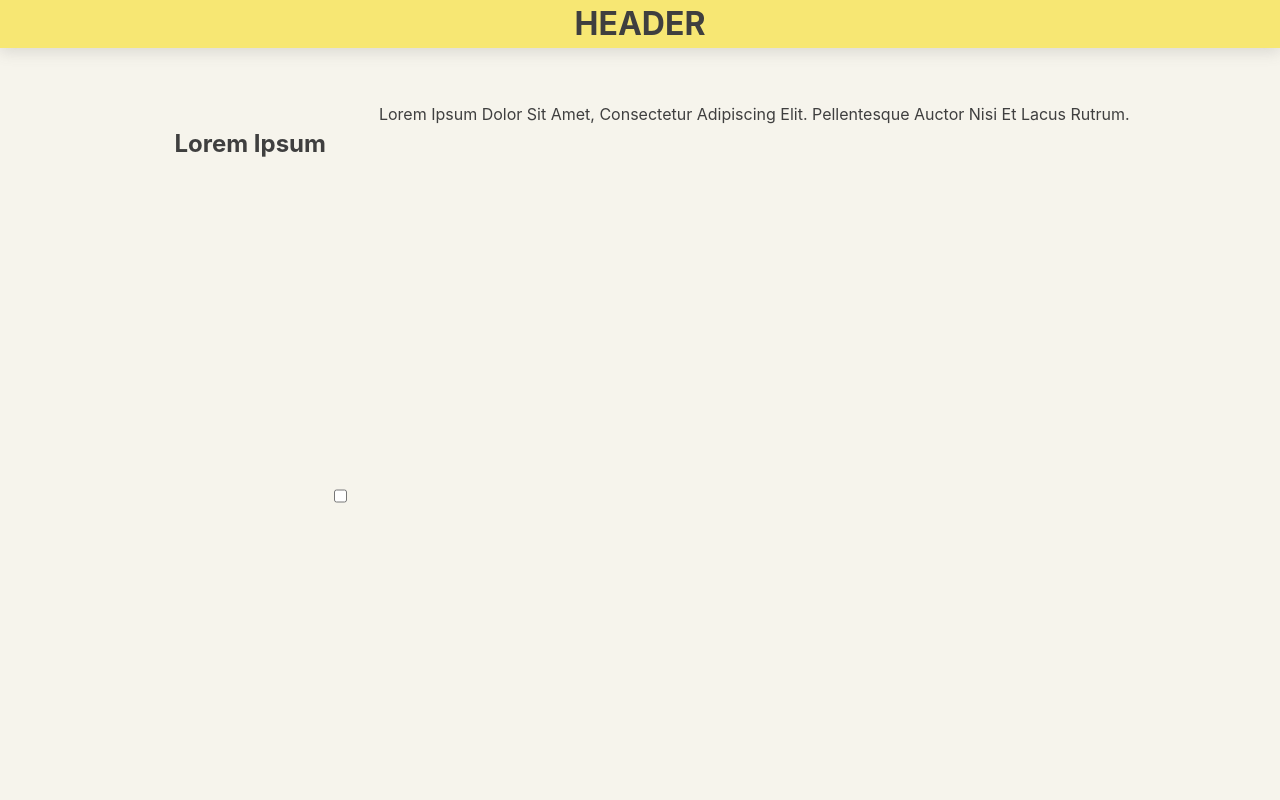
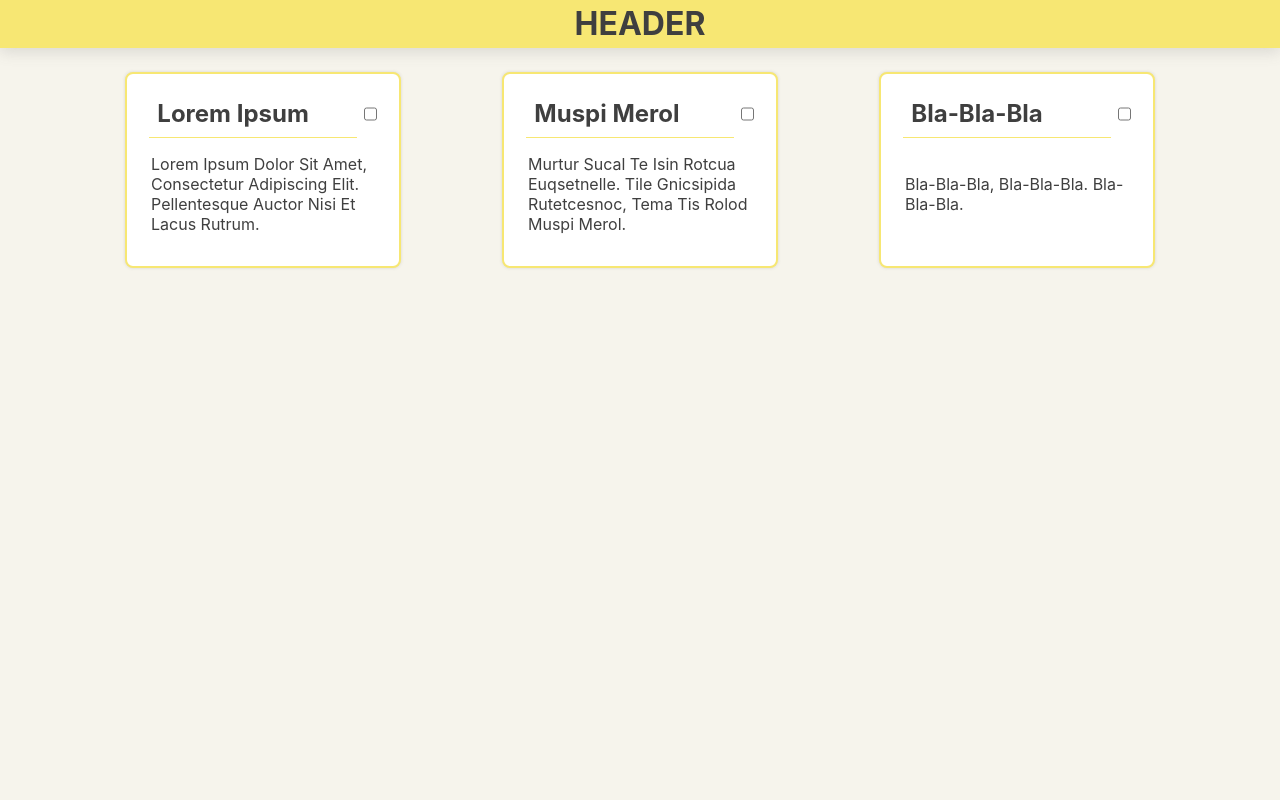
Before and after one commit to milothea/ReactJS, a React (Create React App) app in the folder my-app/: page / in a window 1280 px wide. Shown: the top 800 px of the page. Built offline with nearby package versions, Linux system fonts and the light colour scheme.

Commit message:
edit styles

```diff
--- a/my-app/src/components/UI/Card.css
+++ b/my-app/src/components/UI/Card.css
@@ -1,14 +1,3 @@
-.container__card {
-    width: 15rem;
-    height: 10rem;
-    padding: 1rem;
-    text-align: left;
-    border: .15rem solid #f7e773;
-    border-radius: .5rem;
-    background-color: #ffffff;
-    box-shadow: 0 0 .2rem rgba(94, 94, 94, .2);
-}
-
 .card__heading,
 .card__text {
     padding: .5rem;
@@ -16,6 +5,8 @@
 }
 
 .card__heading {
+    display: block;
+    width: 12rem;
     border-bottom: .063rem solid #f7e773;
     line-height: 2rem;
 }
--- a/my-app/src/components/UI/Container.css
+++ b/my-app/src/components/UI/Container.css
@@ -5,3 +5,27 @@
     justify-content: space-evenly;
     padding: 1.5rem;
 }
+
+.container.card {
+    width: 15rem;
+    height: 10rem;
+    padding: 1rem;
+    text-align: left;
+    border: .15rem solid #f7e773;
+    border-radius: .5rem;
+    background-color: #ffffff;
+    box-shadow: 0 0 .2rem rgba(94, 94, 94, .2);
+}
+
+.container.card.active {
+    background-color: #959595;
+    color: #ffffff;
+}
+
+.container.heading {
+    width: 100%;
+    height: 3rem;
+    display: flex;
+    flex-wrap: nowrap;
+    padding: 0;
+}
```
